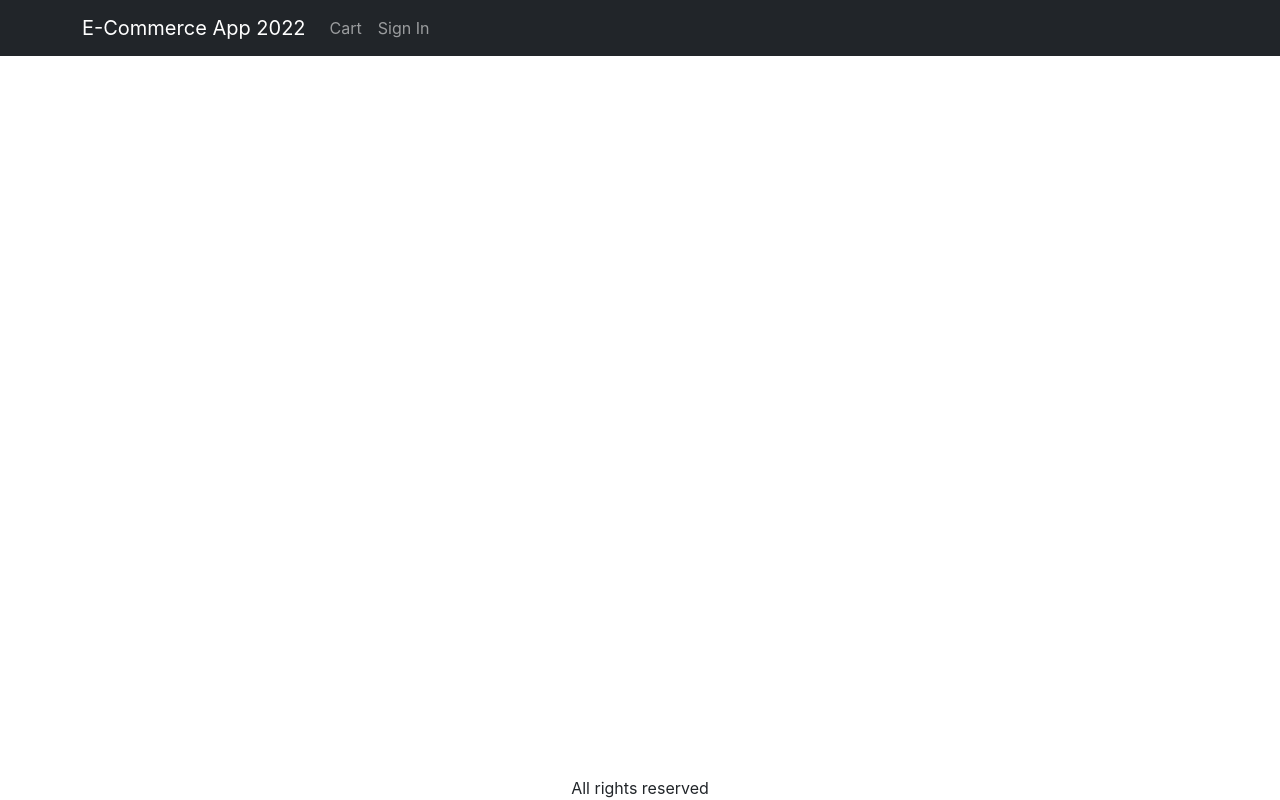
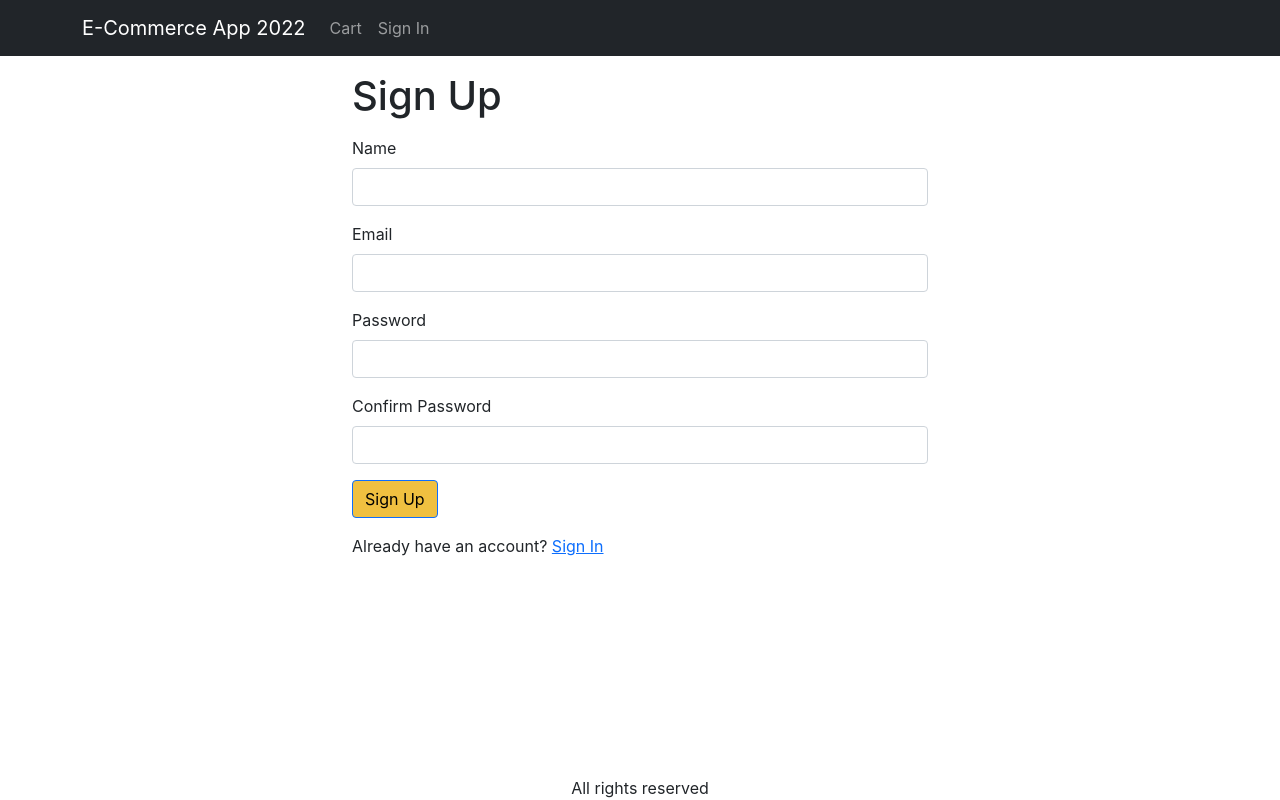
Before and after one commit to maujpok/E-Commerce2022, a React (Create React App) app in the folder client-side/: page /signup in a window 1280 px wide. Built offline with nearby package versions, Linux system fonts and the light colour scheme.

Commit message:
adding signup screen

```diff
--- a/client-side/src/App.js
+++ b/client-side/src/App.js
@@ -1,3 +1,4 @@
+import { useContext } from "react";
 import { BrowserRouter, Route, Routes, Link } from "react-router-dom";
 import { ToastContainer } from "react-toastify";
 import "react-toastify/dist/ReactToastify.css";
@@ -9,12 +10,12 @@
 import Container from "react-bootstrap/Container";
 import NavDropdown from "react-bootstrap/NavDropdown";
 import { LinkContainer } from "react-router-bootstrap";
-import { useContext } from "react";
 import { Store } from "./Store";
 import CartScreen from "./screens/CartScreen";
 import SigninScreen from "./screens/SigninScreen";
 import { USER_SIGNOUT } from "./const/storeConstants";
 import ShippingAddressScreen from "./screens/ShippingAddressScreen";
+import SignUpScreen from './screens/SignUpScreen';
 
 export default function App() {
   const { state, dispatch: ctxDispatch } = useContext(Store);
@@ -76,11 +77,9 @@
             <Routes>
               <Route path="/shipping" element={<ShippingAddressScreen />} />
               <Route path="/signin" element={<SigninScreen />} />
+              <Route path="/signup" element={<SignUpScreen />} />
               <Route path="/cart" element={<CartScreen />} />
-              <Route
-                path="/product/:product_slug"
-                element={<ProductScreen />}
-              />
+              <Route path="/product/:product_slug" element={<ProductScreen />} />
               <Route path="/" element={<HomeScreen />} />
             </Routes>
           </Container>
--- a/client-side/src/Store.js
+++ b/client-side/src/Store.js
@@ -46,9 +46,11 @@
       localStorage.setItem("cartItems", JSON.stringify(cartItems));
       return { ...state, cart: { ...state.cart, cartItems } };
     }
+
     case USER_SIGNIN: {
       return { ...state, userInfo: action.payload };
     }
+
     case USER_SIGNOUT: {
       return {
         ...state,
@@ -56,12 +58,14 @@
         cart: { cartItems: [], shippingAddress: {} },
       };
     }
+
     case SAVE_SHIPPING_ADDRESS: {
       return {
         ...state,
         cart: { ...state.cart, shippingAddress: action.payload },
       };
     }
+
     default:
       return state;
   }
--- /dev/null
+++ b/client-side/src/screens/SignUpScreen.js
@@ -0,0 +1,105 @@
+import React, { useContext, useEffect, useState } from "react";
+import Container from "react-bootstrap/Container";
+import { Helmet } from "react-helmet-async";
+import Button from "react-bootstrap/Button";
+import Form from "react-bootstrap/Form";
+import { Link, useLocation, useNavigate } from "react-router-dom";
+import axios from "axios";
+import { Store } from "../Store";
+import { USER_SIGNIN } from "../const/storeConstants";
+import { toast } from "react-toastify";
+import { getError } from "../utils/getError";
+
+export default function SignUpScreen() {
+  const navigate = useNavigate();
+  const { search } = useLocation();
+  const redirectInUrl = new URLSearchParams(search).get("redirect");
+  const redirect = redirectInUrl ? redirectInUrl : "/";
+
+  const { state, dispatch: ctxDispatch } = useContext(Store);
+  const { userInfo } = state;
+
+  const [name, setName] = useState("");
+  const [email, setEmail] = useState("");
+  const [password, setPassword] = useState("");
+  const [confirmPassword, setConfirmPassword] = useState("");
+
+  const submitHandler = async (e) => {
+    e.preventDefault();
+    if (password !== confirmPassword) {
+      toast.error("Passwords do not match", { autoClose: 2000 });
+      return;
+    }
+    try {
+      const { data } = await axios.post("/users/signup", {
+        name,
+        email,
+        password,
+      });
+      ctxDispatch({ type: USER_SIGNIN, payload: data });
+      localStorage.setItem("userInfo", JSON.stringify(data));
+      toast.success(`Ready to buy anything you want!`, { autoClose: 2000 });
+      navigate(redirect || "/");
+    } catch (err) {
+      toast.error(getError(err), {
+        autoClose: 2000,
+      });
+    }
+  };
+
+  useEffect(() => {
+    if (userInfo) {
+      navigate(redirect);
+    }
+  }, [userInfo, navigate, redirect]);
+
+  return (
+    <Container className="small-container">
+      <Helmet>
+        <title>Sign Up</title>
+      </Helmet>
+      <h1 className="my-3">Sign Up</h1>
+      <Form onSubmit={submitHandler}>
+        <Form.Group className="mb-3" controlId="name">
+          <Form.Label>Name</Form.Label>
+          <Form.Control
+            type="name"
+            required
+            onChange={(e) => setName(e.target.value)}
+          />
+        </Form.Group>
+        <Form.Group className="mb-3" controlId="email">
+          <Form.Label>Email</Form.Label>
+          <Form.Control
+            type="email"
+            required
+            onChange={(e) => setEmail(e.target.value)}
+          />
+        </Form.Group>
+        <Form.Group className="mb-3" controlId="password">
+          <Form.Label>Password</Form.Label>
+          <Form.Control
+            type="password"
+            required
+            onChange={(e) => setPassword(e.target.value)}
+          />
+        </Form.Group>
+        <Form.Group className="mb-3" controlId="confirmPassword">
+          <Form.Label>Confirm Password</Form.Label>
+          <Form.Control
+            type="confirmPassword"
+            required
+            onChange={(e) => setConfirmPassword(e.target.value)}
+          />
+        </Form.Group>
+        <div className="mb-3">
+          <Button type="submit">Sign Up</Button>
+        </div>
+        <div className="mb-3">
+          Already have an account?{" "}
+          <Link to={`/signin?redirect=${redirect}`}>Sign In</Link>
+        </div>
+      </Form>
+    </Container>
+  );
+}
```
Also changed, not shown: 1 other file (tests, documents, lock files or other folders).
